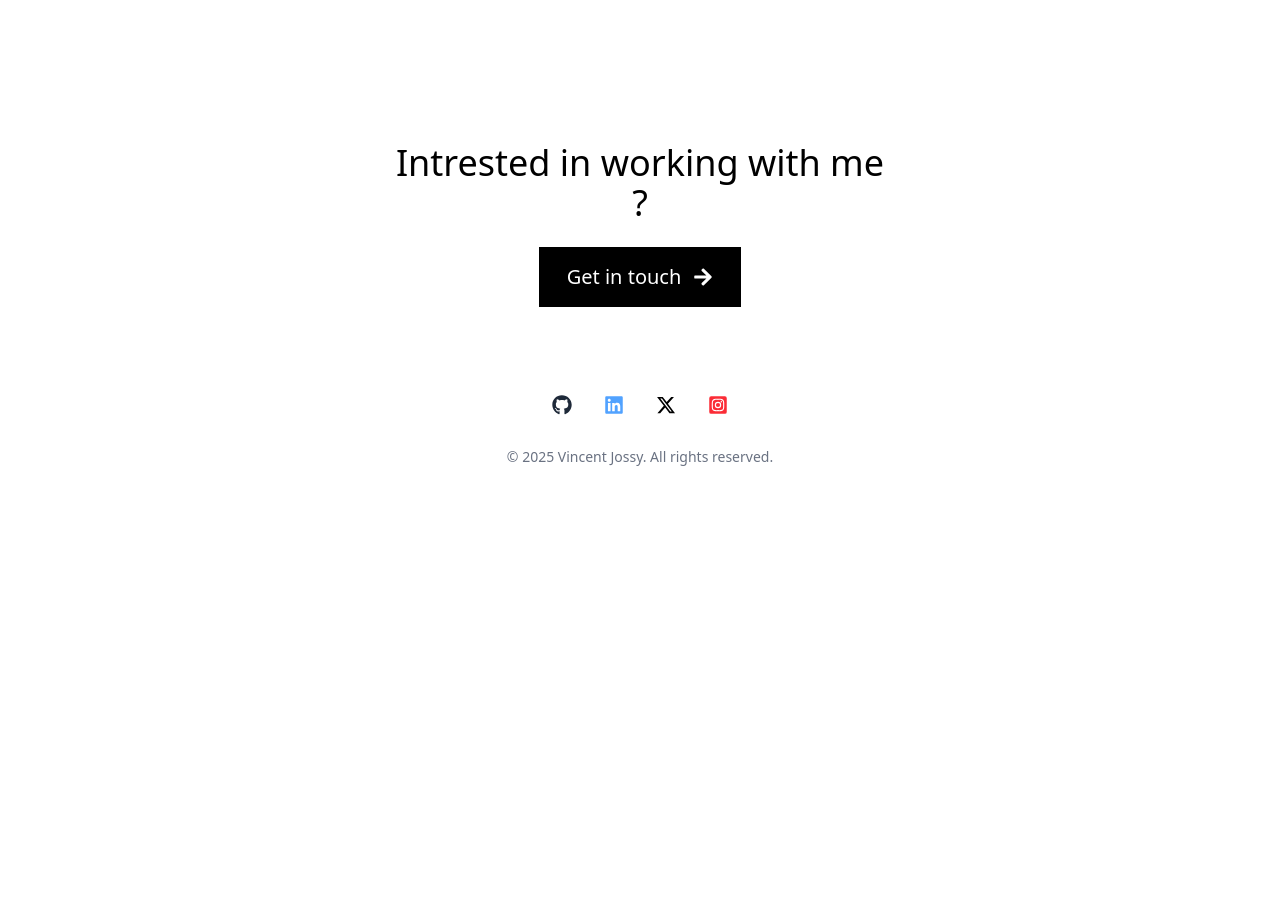
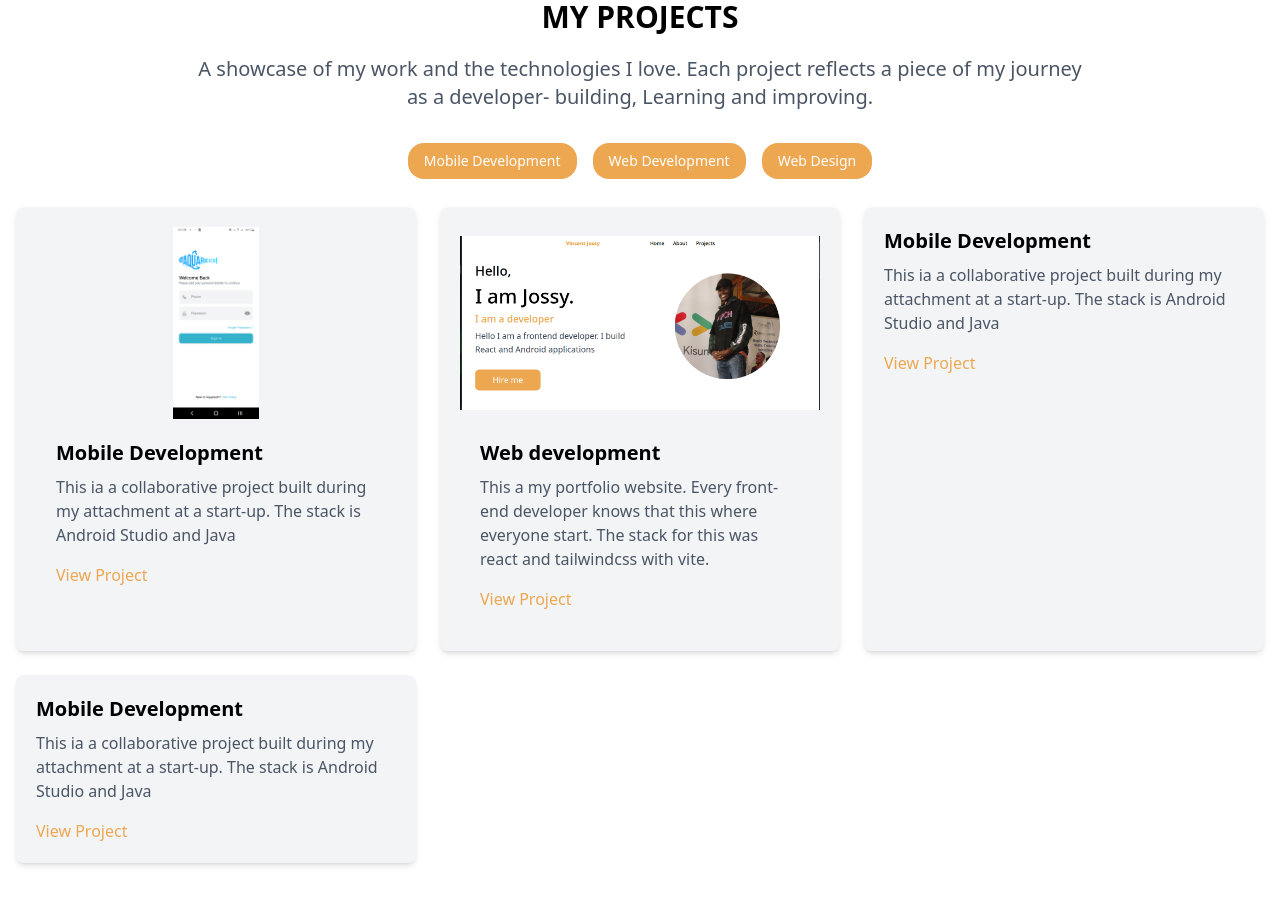
Before and after one commit to Jossyvincent/jossy-portfolio, a React (Vite) app: page / in a window 1280 px wide. Shown: the part 1840-2744 px from the top of the page. Before the commit the page ends 2323 px from the top, so only its background shows below. Built offline with nearby package versions, Linux system fonts and the light colour scheme.

Commit message:
Working project section

```diff
--- a/src/App.jsx
+++ b/src/App.jsx
@@ -1,11 +1,11 @@
-import React from "react";
-import Card from "./components/Card";
 import About from './components/About';
 import Footer from './components/Footer';
 import Skills from "./components/Skills";
 import Contact from "./components/Contact";
 import HomePage from "./components/HomePage";
 import NavBar from "./components/NavBar";
+import Projects from "./components/Projects";
+import Card from "./components/Card";
 function App() {
 
 
@@ -18,8 +18,11 @@ function App() {
       <section id="about">
         <About/>
         <Skills/>
-        <Contact/>
       </section>
+      <section id="projects">
+        <Projects/>
+      </section>
+      <Contact/>
       <Footer/>
     </>
   )
--- a/src/components/About.jsx
+++ b/src/components/About.jsx
@@ -7,7 +7,7 @@ const About = () => {
     section?.scrollIntoView({ behavior: "smooth" });
   };
   return (
-    <div className='max-w-4xl mt-20 mx-auto'>
+    <div className='max-w-4xl mt-15 mx-auto'>
         <p className='text-2xl text-black md:text-4xl font-bold text-center'>Yooh! 👋
 
         </p>
@@ -16,7 +16,7 @@ const About = () => {
             using modern technologies. I am also a Machine Learning, AI and Cryptocurrency enthusiast.
         </p>
 
-            <div className='mx-auto p-20'>
+            <div className='mx-auto p-15'>
                 <FaChevronDown onClick={scrollToSkills}
                 className='animate-bounce mx-auto text-3xl text-blue-500 cursor-pointer'/>
             </div>
--- a/src/components/NavBar.jsx
+++ b/src/components/NavBar.jsx
@@ -20,7 +20,7 @@ const NavBar = () => {
                         <a href='#about' className='hover:text-dominant transition text-lg scroll-smooth'>About</a>
                     </li>
                     <li>
-                        <a href='#home' className='hover:text-dominant transition text-lg'>Projects</a>
+                        <a href='#projects' className='hover:text-dominant transition text-lg'>Projects</a>
                     </li>
                 </ul>
 
--- /dev/null
+++ b/src/components/Projects.jsx
@@ -0,0 +1,85 @@
+import React from 'react'
+import aquarech from '../assets/AquarechProject.jpeg';
+import web from '../assets/webProject.png'
+
+const Projects = () => {
+  return (
+    <section className='mt-15 '>
+        <div className=''>
+            <div className=''>
+                <h3 className='text-black font-bold text-center text-xl md:text-2xl lg:text-3xl'>MY PROJECTS</h3>
+            </div>
+            <div className='mt-5 mx-auto max-w-4xl'>
+                <p className='text-center text-gray-600 md:text-xl'>A showcase of my work and the technologies I love. Each project reflects a
+                    piece of my journey as a developer- building, Learning and improving.
+                </p>
+            </div>
+            <div className='mt-6 '>
+                <div className='flex justify-center items-center flex-col md:flex-row'>
+                    <button className='bg-dominant mt-2 px-4 py-2 text-white rounded-2xl text-sm
+                     hover:text-black hover:bg-gray-200 transition'>Mobile Development
+                     </button>
+                    <button className='bg-dominant mt-2 ml-4 px-4 py-2 text-white rounded-2xl text-sm
+                     hover:text-black hover:bg-gray-200 transition'>Web Development
+                    </button>
+                    <button className='bg-dominant mt-2 ml-4 px-4 py-2 text-white rounded-2xl text-sm
+                     hover:text-black hover:bg-gray-200 transition'>Web Design</button>
+                </div>
+            </div>
+            <div className='grid grid-cols-1 md:grid-cols-2 lg:grid-cols-3 gap-6 m-7 mx-4'>
+                {/*Mobile devlopment*/}
+                <div className='bg-gray-100 shadow-md overflow-hidden rounded-lg p-5'>
+                    <img src={aquarech} alt='project screen shot' className='w-full h-48 object-contain'>
+                    </img>
+                    <div className='p-5'>
+                        <h3 className='font-semibold text-xl mb-2'>Mobile Development</h3>
+                        <p className='text-gray-600 mb-4'>This ia a collaborative project built during my attachment at a start-up. The stack is
+                        Android Studio and Java
+                        </p>
+                        <a href='https://github.com/Jossyvincent/Aquarech-app' target='_blank' className='text-dominant
+                          hover:underline'>View Project
+                        </a>
+                    </div>
+                </div>
+                {/* web development */}
+                <div className='bg-gray-100 shadow-md overflow-hidden rounded-lg p-5'>
+                    <img src={web} alt='project screen-shot' className='w-full h-48 object-contain'>
+                    </img>
+                    <div className='p-5'>
+                        <h3 className='font-semibold text-xl mb-2'>Web development</h3>
+                        <p className='text-gray-600 mb-4'>This a my portfolio website. Every front-end developer knows
+                         that this where everyone start. The stack for this was react and tailwindcss with vite.
+                        </p>
+                        <a href='https://github.com/Jossyvincent/jossy-portfolio' target='_blank' className='text-dominant
+                           hover:underline'>View Project
+                        </a>
+                    </div>
+                </div>
+                {/* web design */}
+                <div className='bg-gray-100 shadow-md overflow-hidden rounded-lg p-5'>
+                    <h3 className='font-semibold text-xl mb-2'>Mobile Development</h3>
+                    <p className='text-gray-600 mb-4'>This ia a collaborative project built during my attachment at a start-up. The stack is
+                        Android Studio and Java
+                    </p>
+                    <a href='https://github.com/Jossyvincent/Aquarech-app' target='_blank' className='text-dominant
+                    hover:underline'>View Project
+                    </a>
+                </div>
+                {/*fourth project */}
+                <div className='bg-gray-100 shadow-md overflow-hidden rounded-lg p-5'>
+                    <h3 className='font-semibold text-xl mb-2'>Mobile Development</h3>
+                    <p className='text-gray-600 mb-4'>This ia a collaborative project built during my attachment at a start-up. The stack is
+                        Android Studio and Java
+                    </p>
+                    <a href='https://github.com/Jossyvincent/Aquarech-app' target='_blank' className='text-dominant
+                    hover:underline'>View Project
+                    </a>
+                </div>
+
+            </div>
+        </div>
+    </section>
+  )
+}
+
+export default Projects
```
Also changed, not shown: src/assets/AquarechProject.jpeg (added), src/assets/webProject.png (added).
